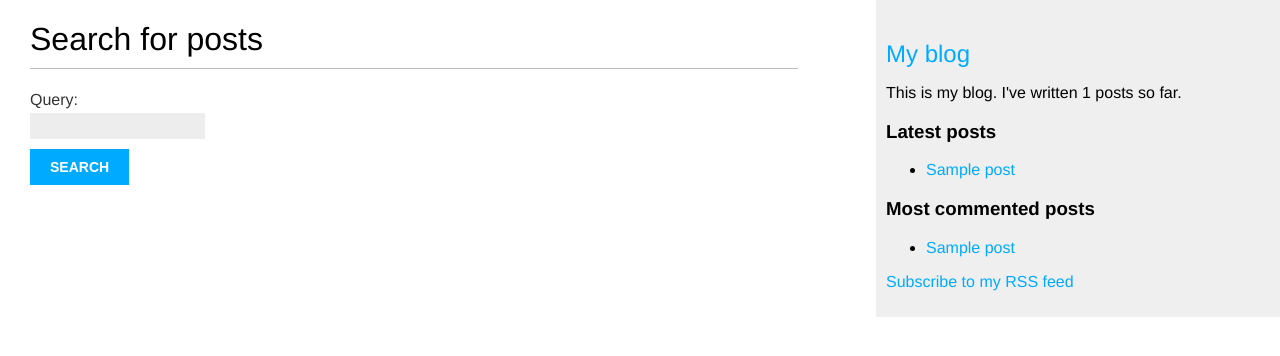
After one commit to masterkoda38/first_blog_on_django, a Django app: page /blog/search/ in a window 1280 px wide. The commit adds this page. Shown: the top 356 px of the page. Run offline with Django 3.2, Linux system fonts and the light colour scheme; tables that the repository leaves empty hold one stand-in row (values such as "Sample post").

Commit message:
Second commit

```diff
--- a/Help.py
+++ b/Help.py
@@ -1,2 +1 @@
-# Определим собственный шаблонный тег. В каталоге приложения blog создайте новую папку templatetags
-#  и добавьте пустой файл __init__.py. Создайте еще один файл внутри этого каталога и назовите его blog_tags.py.
+#
--- a/mysite/blog/forms.py
+++ b/mysite/blog/forms.py
@@ -20,3 +20,8 @@ class CommentForm(forms.ModelForm):
     class Meta:
         model = Comment
         fields = ('name', 'email', 'body')
+
+
+# Пользователи будут использовать поле формы query для задания поискового запроса.
+class SearchForm(forms.Form):
+    query = forms.CharField()
--- a/mysite/blog/templates/blog/base.html
+++ b/mysite/blog/templates/blog/base.html
@@ -4,7 +4,8 @@
 <!-- Строка load static говорит Django о том, что нужно импортировать шаблонный тег static.
 После его импортирования мы можем использовать запись static. С помощью этого тега можно
 подключать файлы статики (например, blog.css) -->
-
+<!-- Перед тем как использовать собственные шаблонные теги, необходимо подключить их в шаблоне -->
+{% load blog_tags %}
 {% load static %}
 <!DOCTYPE html>
 <html>
@@ -18,8 +19,26 @@
 		{% endblock %}
 	</div>
 	<div id="sidebar">
-		<h2>My blog</h2>
-		<p>This is my blog.</p>
+		<h2><a href="/blog">My blog</a></h2>
+<!-- Теперь можно использовать тег для показа количества опубликованных статей -->
+		<p>This is my blog. I've written {% total_posts %} posts so far.</p>
+<!-- Добавьте новый шаблонный тег для показа трех последних статей -->
+		<h3>Latest posts</h3>
+    	{% show_latest_posts 3 %}
+<!-- Мы записываем результат в переменную с помощью ключевого слова as и указываем после него имя переменной.
+Для того чтобы наиболее комментируемые статьи были доступны в шаблоне через переменную most_commented_posts.
+Отображаем статьи в ненумерованном списке-->
+		<h3>Most commented posts</h3>
+    	{% get_most_commented_posts as most_commented_posts %}
+    	<ul>
+    	{% for post in most_commented_posts %}
+      		<li>
+        		<a href="{{ post.get_absolute_url }}">{{ post.title }}</a>
+      		</li>
+    	{% endfor %}
+    	</ul>
+		<!-- Добавим ссылку на RSS-подписку на боковую панель-->
+		<p><a href="{% url 'blog:post_feed' %}">Subscribe to my RSS feed</a></p>
 	</div>
 </body>
 </html>
--- a/mysite/blog/templates/blog/post/detail.html
+++ b/mysite/blog/templates/blog/post/detail.html
@@ -1,11 +1,12 @@
 <!-- В данном шаблоне настраиваем отображение полного содержимого статьи.-->
 
 {% extends "blog/base.html" %}
+{% load blog_tags %}
 {% block title %}{{ post.title }}{% endblock %}
 {% block content %}
 	<h1>{{ post.title }}</h1>
 	<p class="date">Published {{ post.publish }} by {{ post.author }}</p>
-	{{ post.body|linebreaks }}
+	{{ post.body|markdown }}
 <!-- Ссылка для доступа к странице формы. Lля динамического формирования ссылок используется шаблонный
 тег url. Мы задаем пространство имен blog и URL с названием post_share, добавляем ID статьи
  в качестве параметра и благодаря этому получаем абсолютный URL.-->
--- /dev/null
+++ b/mysite/blog/templates/blog/post/latest_posts.html
@@ -0,0 +1,9 @@
+<!--Мы отображаем ненумерованный список статей, используя переменную
+контекста latest_posts, которую получаем из тега-->
+<ul>
+{% for post in latest_posts %}
+  <li>
+    <a href="{{ post.get_absolute_url }}">{{ post.title }}</a>
+  </li>
+{% endfor %}
+</ul>
--- a/mysite/blog/templates/blog/post/list.html
+++ b/mysite/blog/templates/blog/post/list.html
@@ -1,7 +1,7 @@
 <!-- С помощью тега указываем, что list.html унаследован от базового шаблона blog/base.html. -->
 
 {% extends "blog/base.html" %}
-
+{% load blog_tags %}
 {% block title %}My Blog{% endblock %}
 {% block content %}
   <h1>My Blog</h1>
@@ -29,7 +29,7 @@
     </p>
 <!-- В теле статьи мы применяем два фильтра: truncatewords, обрезающий текст после указанного
  количества слов, и linebreaks, преобразующий вывод в HTML с переносами строки. -->
-    {{ post.body|truncatewords:30|linebreaks }}
+    {{ post.body|markdown|truncatewords_html:30 }}
   {% endfor %}
 <!--  Так как страница Page передается в шаблон статей под именем posts, подключаем
 шаблон постраничного отображения, указав, чему будет равен параметр page.
--- /dev/null
+++ b/mysite/blog/templates/blog/post/search.html
@@ -0,0 +1,28 @@
+{% extends "blog/base.html" %}
+{% block title %}Search{% endblock %}
+{% block content %}
+<!--Так же как и в обработчике поиска, мы проверяем, была ли форма отправлена с параметром query.-->
+  {% if query %}
+<!--Показываем результат – количество найденных статей и фразу, по которой осуществлялся поиск.-->
+    <h1>Posts containing "{{ query }}"</h1>
+    <h3>
+      {% with results.count as total_results %}
+          Found {{ total_results }} result{{ total_results|pluralize }}
+      {% endwith %}
+    </h3>
+    {% for post in results %}
+        <h4><a href="{{ post.get_absolute_url }}">{{ post.title }}</a></h4>
+        {{ post.body|truncatewords:5 }}
+    {% empty %}
+      <p>There are no results for your query.</p>
+    {% endfor %}
+    <p><a href="{% url 'blog:post_search' %}">Search again</a></p>
+<!--Перед отправкой формы отображаем ее и кнопку поиска.-->
+  {% else %}
+    <h1>Search for posts</h1>
+    <form action="." method="get">
+      {{ form.as_p }}
+      <input type="submit" value="Search">
+    </form>
+  {% endif %}
+{% endblock %}
--- /dev/null
+++ b/mysite/blog/templatetags/blog_tags.py
@@ -0,0 +1,40 @@
+from django import template
+from ..models import Post
+from django.db.models import Count
+from django.utils.safestring import mark_safe
+import markdown
+# Чтобы зарегистрировать наши теги, каждый модуль с функциями тегов должен определять переменную register.
+register = template.Library()
+
+
+# Начнем с реализации простого тега, который будет выводить количество опубликованных статей
+@register.simple_tag
+def total_posts():
+    return Post.published.count()
+
+
+# Cоздадим тег для добавления последних статей блога на боковую панель. На этот раз мы будем использовать
+# инклюзивный тег, с помощью которого сможем задействовать переменные контекста, возвращаемые тегом,
+# для формирования шаблона
+@register.inclusion_tag('blog/post/latest_posts.html')
+def show_latest_posts(count=5):
+    latest_posts = Post.published.order_by('-publish')[:count]
+    return {'latest_posts': latest_posts}
+
+
+# Мы формируем QuerySet, используя метод annotate() для добавления к каждой статье количества ее комментариев.
+# Метод Count используется в качестве функции агрегации, которая вычисляет количество комментариев total_comments
+# для каждого объекта Post. Также мы сортируем QuerySet поэтому полю в порядке убывания. Как и в предыдущем
+# примере, тег принима-ет дополнительный аргумент count, чтобы ограничить количество выводимых статей.
+@register.simple_tag
+def get_most_commented_posts(count=5):
+    return Post.published.annotate(total_comments=Count('comments')
+                                   ).order_by('-total_comments')[:count]
+
+
+# Мы зарегистрировали фильтр так же, как регистрировали теги. при регистрации фильтра указали ее имя,
+# которое будет использоваться в шаблонах: {{ variable|markdown }}. Мы используем функцию mark_safe,
+# чтобы пометить результат работы фильтра как HTML-код, который нужно учитывать при построении шаблона/
+@register.filter(name='markdown')
+def markdown_format(text):
+    return mark_safe(markdown.markdown(text))
--- a/mysite/blog/urls.py
+++ b/mysite/blog/urls.py
@@ -4,12 +4,14 @@
 
 from django.urls import path
 from . import views
+from .feeds import LatestPostsFeed
 
 # Мы определили пространство имен приложения в переменной app_name.
 app_name = 'blog'
 
 urlpatterns = [
-    # закомментируйте шаблон для обработчика PostListView и раскомментируйте шаблон для post_list
+    # закомментируйте шаблон для обработчика PostListView
+    #  и раскомментируйте шаблон для post_list
     path('', views.post_list, name='post_list'),
     # Добавьте дополнительный URL-шаблон, чтобы была возможность обратиться к списку статей,
     # связанных с определенным тегом
@@ -19,4 +21,6 @@ urlpatterns = [
          views.post_detail,
          name='post_detail'),
     path('<int:post_id>/share/', views.post_share, name='post_share'),
+    path('feed/', LatestPostsFeed(), name='post_feed'),
+    path('search/', views.post_search, name='post_search'),
 ]
--- a/mysite/blog/views.py
+++ b/mysite/blog/views.py
@@ -2,12 +2,13 @@ from django.shortcuts import render, get_object_or_404
 from django.core.paginator import Paginator, EmptyPage, PageNotAnInteger
 from django.views.generic import ListView
 from .models import Post, Comment
-from .forms import EmailPostForm, CommentForm
+from django.contrib.postgres.search import SearchVector, SearchQuery, SearchRank
+from .forms import EmailPostForm, CommentForm, SearchForm
 from taggit.models import Tag
 from django.db.models import Count
+from django.contrib.postgres.search import TrigramSimilarity
 # Это функция агрегации Count из Django. Она позволяет выполнять агрегирующий запрос
 #  для подсчета количества тегов на уровне базы данных.
-
 
 # Django имеет встроенный класс для постраничного отображения - Paginator,, который позволит нам легко управлять им.
 # Отредактируйте views.py, импортируйте классы-пагинаторы из Django и добавьте их в обработчик post_list:
@@ -118,3 +119,25 @@ def post_share(request, post_id):
     else:
         form = EmailPostForm()
     return render(request, 'blog/post/share.html', {'post': post, 'form': form, 'sent': sent})
+
+
+# В добавленном коде мы создаем объект формы SearchForm. Поисковый запрос будет отправляться методом GET,
+# чтобы результирующий URL содержал в себе фразу поиска в параметре query.
+def post_search(request):
+    form = SearchForm()
+    query = None
+    results = []
+    if 'query' in request.GET:
+        # Инициируем объект формы с параметрами
+        form = SearchForm(request.GET)
+        # Проверяем корректность введенных данных
+        if form.is_valid():
+            query = form.cleaned_data['query']
+            # мы создаем объект SearchQuery, фильтруем с его помощью результаты и используем SearchRank
+            # для ранжирования статей.
+            # search_vector = SearchVector('title', weight='A') + SearchVector('body', weight='B')
+            # search_query = SearchQuery(query)
+            # Формируем запрос на поиск статей с использованием объекта SearchVector
+            results = Post.objects.annotate(similarity=TrigramSimilarity('title', query),)\
+                .filter(similarity__gt=0.2).order_by('-similarity')
+    return render(request, 'blog/post/search.html', {'form': form, 'query': query, 'results': results})
--- a/mysite/mysite/urls.py
+++ b/mysite/mysite/urls.py
@@ -2,10 +2,18 @@
 приложения блога. Все его адреса будут начинаться с blog/. Мы будем об-
 ращаться к шаблонам приложения по пространству имен, например blog:post_list, blog:post_detail.
 """
+from django.urls import path, include
 from django.contrib import admin
-from django.urls import path, include
+from django.contrib.sitemaps.views import sitemap
+from blog.sitemaps import PostSitemap
+
+#мы подключили необходимые модули и определили словарь карт сайта.
+# Добавили шаблон URL’а, который соответствует адресу sitemap.xml и обработчику sitemap.
+sitemaps = {'posts': PostSitemap, }
 
 urlpatterns = [
     path('admin/', admin.site.urls),
     path('blog/', include('blog.urls', namespace='blog')),
+    path('sitemap.xml', sitemap, {'sitemaps': sitemaps},
+         name='django.contrib.sitemaps.views.sitemap')
 ]
```
Also changed, not shown: mysite/blog/feeds.py (added, +23 -0 lines), mysite/blog/sitemaps.py (added, +19 -0 lines), mysite/mysite/settings.py (+10 -4 lines), mysite/__init__.py (added), mysite/blog/templatetags/__init__.py (added).
